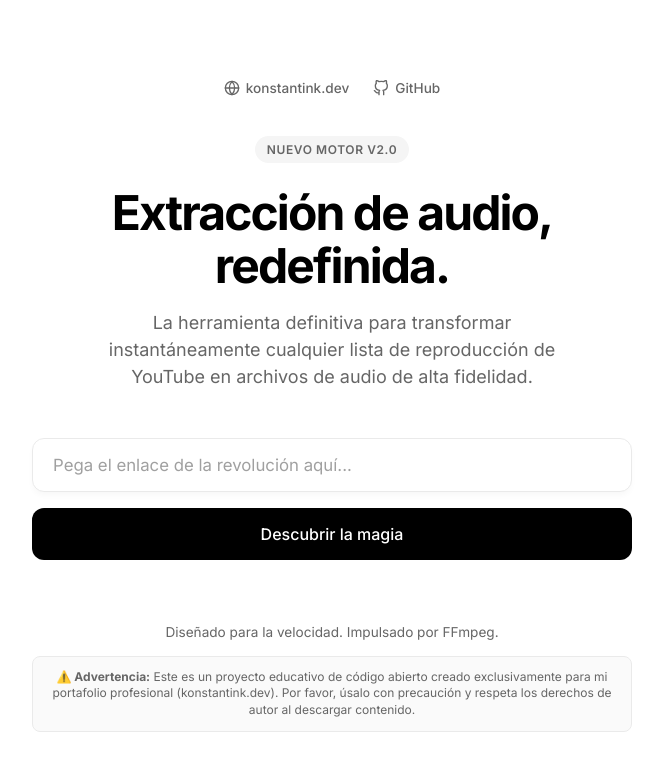
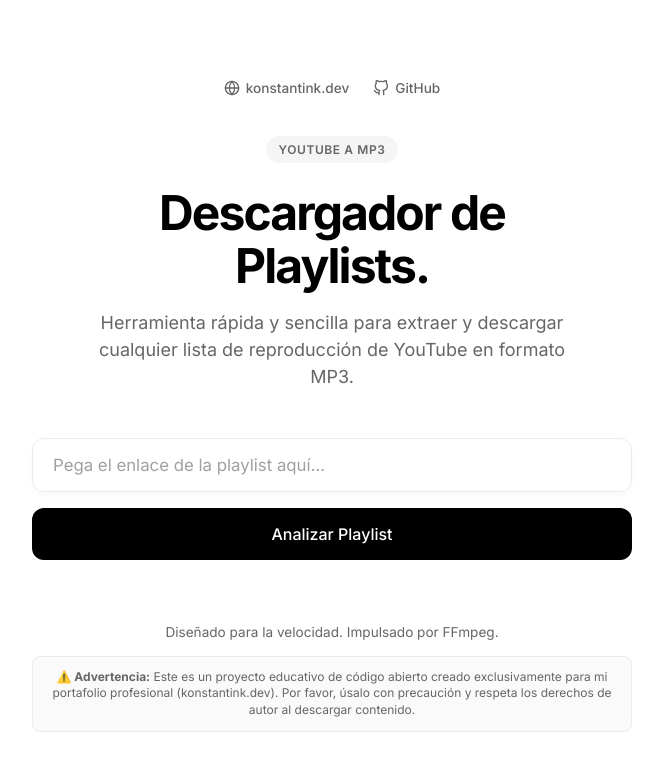
Before and after one commit to konstantinWDK/youtube-playlist-downloader, a Flask app: page / in a window 1280 px wide. Shown: the top 784 px of the page, without its empty margins (308-971 px from the left). Run offline with Flask 3, Linux system fonts and the light colour scheme.

Commit message:
style: remove marketing hype and use utility-focused copy

```diff
--- a/templates/index.html
+++ b/templates/index.html
@@ -399,16 +399,16 @@
             </a>
         </div>
         <div class="header">
-            <span class="badge">Nuevo Motor V2.0</span>
-            <h1>Extracción de audio,<br>redefinida.</h1>
-            <p class="subtitle">La herramienta definitiva para transformar instantáneamente cualquier lista de reproducción de YouTube en archivos de audio de alta fidelidad.</p>
+            <span class="badge">YouTube a MP3</span>
+            <h1>Descargador de<br>Playlists.</h1>
+            <p class="subtitle">Herramienta rápida y sencilla para extraer y descargar cualquier lista de reproducción de YouTube en formato MP3.</p>
         </div>
 
         <div class="input-group">
-            <input type="text" id="url-input" placeholder="Pega el enlace de la revolución aquí...">
+            <input type="text" id="url-input" placeholder="Pega el enlace de la playlist aquí...">
             <div class="flex-row">
                 <button class="btn btn-primary" id="analyze-btn">
-                    <span>Descubrir la magia</span>
+                    <span>Analizar Playlist</span>
                 </button>
             </div>
         </div>
@@ -416,7 +416,7 @@
         <!-- Section 2: Selection -->
         <div id="selection-section">
             <div class="selection-header">
-                <h3>Selecciona tu experiencia</h3>
+                <h3>Seleccionar audios</h3>
                 <label class="checkbox-wrapper">
                     <input type="checkbox" id="select-all" checked>
                     <span>Seleccionar todo</span>
@@ -428,15 +428,15 @@
             </div>
 
             <div class="flex-row">
-                <button class="btn btn-secondary" id="cancel-btn">Descartar</button>
-                <button class="btn btn-primary" id="start-download-btn">Materializar audio</button>
+                <button class="btn btn-secondary" id="cancel-btn">Cancelar</button>
+                <button class="btn btn-primary" id="start-download-btn">Descargar MP3</button>
             </div>
         </div>
 
         <!-- Section 3: Status Tracking -->
         <div id="status-section">
             <div class="status-header">
-                <h3>Proceso de transformación</h3>
+                <h3>Estado de descarga</h3>
             </div>
             <div id="status-list"></div>
         </div>
@@ -520,7 +520,7 @@
             } finally {
                 clearInterval(messageInterval);
                 analyzeBtn.disabled = false;
-                analyzeBtn.innerHTML = '<span>Descubrir la magia</span>';
+                analyzeBtn.innerHTML = '<span>Analizar Playlist</span>';
             }
         });
 
```
